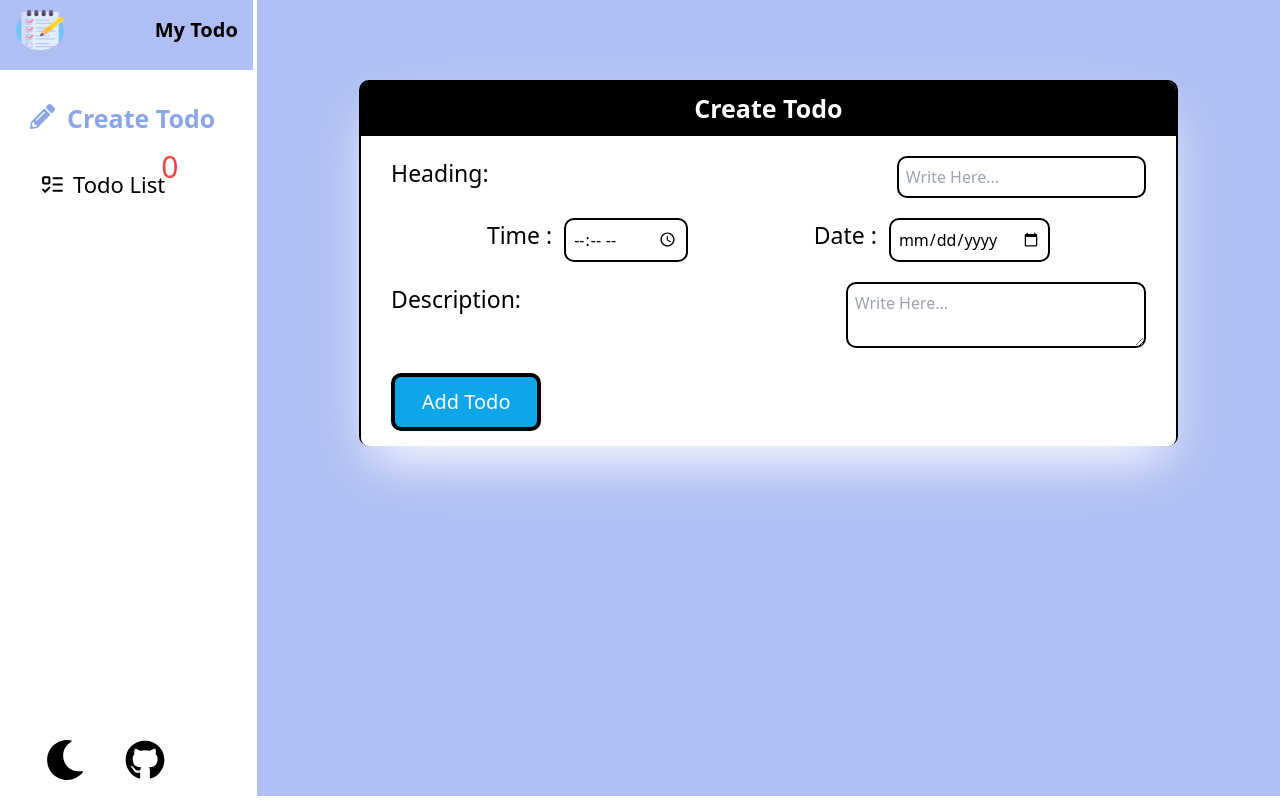
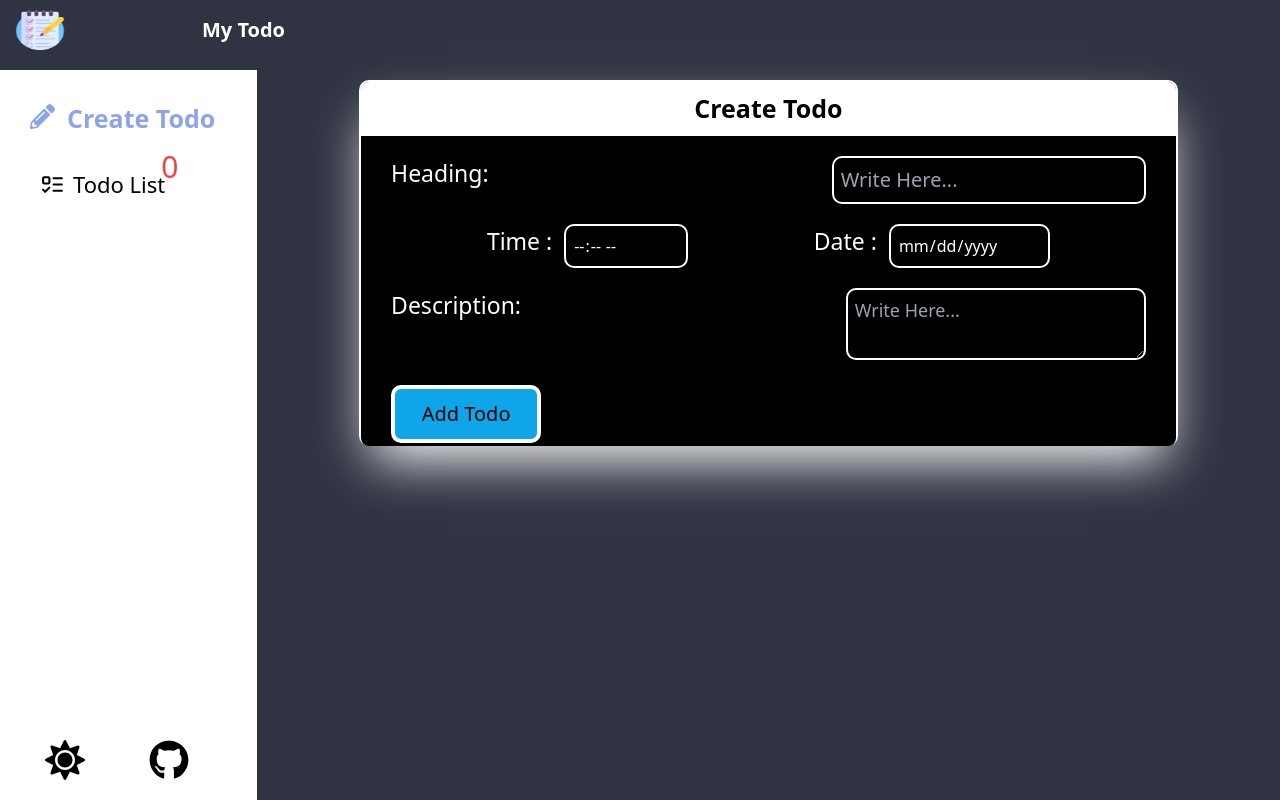
Before and after one commit to DesaiDixit123/Todo-App, a React (Vite) app: page / in a window 1280 px wide. Built offline with nearby package versions, Linux system fonts and the light colour scheme.

Commit message:
searchValue & themeChange

```diff
--- a/src/App.jsx
+++ b/src/App.jsx
@@ -2,17 +2,22 @@ import { BrowserRouter, Routes, Route } from "react-router-dom";
 import TodoForm from "./components/pages/TodoForm";
 import Aside from "./components/configs/Aside";
 import TodoList from "./components/pages/TodoList";
+import { useContext } from "react";
+import { GlobleProvider } from "./components/Context/GlobleContext";
 
 function App() {
+
+  const { theme } = useContext(GlobleProvider)
   return (
     <>
+    <section className={`${theme}`}>
       <BrowserRouter>
         <div className="grid xl:grid-cols-5 lg:grid-cols-5  md:grid-cols-18 sm:grid-cols-18 xl:gap-1 lg:gap-0 md:gap-0 sm:gap-0">
-          <div className="xlcol-span-1 md:col-span-1">
-            <Aside />
+          <div className="xlcol-span-1 md:col-span-1 ">
+            <Aside className/>
           </div>
 
-          <div className="bg-light-400 xl:col-span-4 lg:col-span-4 md:col-span-17 sm:col-span-17">
+          <div className="bg-[--mainBg] xl:col-span-4 lg:col-span-4 md:col-span-17 sm:col-span-17 h-[full]">
             <Routes>
               <Route path="/" element={<TodoForm />} />
               <Route path="Todolist" element={<TodoList />} />
@@ -20,6 +25,7 @@ function App() {
           </div>
         </div>
       </BrowserRouter>
+      </section>
     </>
   );
 }
--- a/src/components/Context/GlobleContext.jsx
+++ b/src/components/Context/GlobleContext.jsx
@@ -4,8 +4,6 @@ import { createContext, useEffect, useState } from "react";
 export const GlobleProvider = createContext();
 
 export default function GlobleContext({ children }) {
-
-
   const [inputValue, setInputValue] = useState({
     heading: "",
     time: "",
@@ -14,15 +12,24 @@ export default function GlobleContext({ children }) {
   });
 
   const [getData, setGetData] = useState([]);
+  const [searchTodo, setSearchTodo] = useState([]);
+  const [searchQur, setSearchqur] = useState("");
+  const [theme, setTheme] = useState("dark");
 
   useEffect(() => {
+    const storadeTheme = localStorage.getItem("theme")
+    if (storadeTheme !== null) {
+      setTheme(storadeTheme)
+    }
+
+
     const storeGetData = JSON.parse(localStorage.getItem("todoData")) || [];
     setGetData(storeGetData);
   }, []);
 
   const inputData = (e) => {
     const { name, value } = e.target;
-    setInputValue({ ...inputValue, [name]: value,id:new Date().getTime() });
+    setInputValue({ ...inputValue, [name]: value, id: new Date().getTime() });
   };
   console.log(inputValue);
 
@@ -34,20 +41,50 @@ export default function GlobleContext({ children }) {
 
     localStorage.setItem("todoData", JSON.stringify(updatedData));
 
-    setInputValue({heading:"",time:"",date:"",textArea:""})
+    setInputValue({ heading: "", time: "", date: "", textArea: "" });
     console.log(getData);
   };
 
+  const removeTodo = (id) => {
+    const filterData = getData.filter((item) => item.id !== id);
+    setGetData(filterData);
+    localStorage.setItem("todoData", JSON.stringify(filterData));
+    setSearchqur("");
+  };
 
-  const removeTodo=(id)=>{
-    const filterData=getData.filter(item=>item.id !== id)
-    setGetData(filterData);
-    localStorage.setItem("todoData",JSON.stringify(filterData))
+  const searchHandler = () => {
+    const searchValue = searchQur;
+    const filterData = getData.filter((item) =>
+      item.heading.toLowerCase().includes(searchValue.toLowerCase())
+    );
+    setSearchTodo(filterData);
+  };
+  useEffect(() => {
+    searchHandler();
+  }, [searchQur, getData]);
 
+  const themeButton = () => {
+    const themeValue = theme == "dark" ? "light" : "dark"
+    setTheme(themeValue)
+    localStorage.setItem("theme", themeValue)
   }
+
+
   return (
     <GlobleProvider.Provider
-      value={{ submissionFormHandler, inputData, getData,inputValue ,removeTodo}}
+      value={{
+        submissionFormHandler,
+        inputData,
+        getData,
+        inputValue,
+        removeTodo,
+        searchHandler,
+        setSearchqur,
+        searchTodo,
+        searchQur,
+        themeButton,
+        theme,
+      }}
     >
       {children}
     </GlobleProvider.Provider>
--- a/src/components/configs/Aside.jsx
+++ b/src/components/configs/Aside.jsx
@@ -1,50 +1,67 @@
 import todo from "../../assets/todo.png";
 import { Link, NavLink } from "react-router-dom";
-import { FaPencilAlt, FaGithub, FaMoon } from "react-icons/fa";
+import { FaPencilAlt, FaGithub, FaMoon, FaSun } from "react-icons/fa";
 import { LuListTodo } from "react-icons/lu";
 import { useContext } from "react";
 import { GlobleProvider } from "../Context/GlobleContext";
 import { GiHamburgerMenu } from "react-icons/gi";
 export default function Aside() {
-  const { getData } = useContext(GlobleProvider);
+  const { getData, themeButton, theme } = useContext(GlobleProvider);
   return (
     <>
-      <div className="">
-          <span className="xl:hidden lg:hidden md:text-[40px] sm:text-[40px] lg:flex md:flex sm:flex lg:justify-center md:justify-center sm:justify-center"><GiHamburgerMenu /></span>
-        <div className=" bg-light-400 px-[15px] py-[10px] h-[70px]">
+      <div className="fixed top-0">
+        <span className="xl:hidden lg:hidden md:text-[40px] sm:text-[40px] lg:flex md:flex sm:flex lg:justify-center md:justify-center sm:justify-center">
+          <GiHamburgerMenu />
+        </span>
+        <div className=" bg-[--mainBg] px-[15px] py-[10px] h-[70px] w-[300px]">
           <div className="flex justify-between">
-            <img src={todo} alt="" className="xl:w-[50px] lg:w-[50px] md:w-[40px]  md:h-[40px] xl:pt-0 md:pt-[10px]" />
+            <img
+              src={todo}
+              alt=""
+              className="xl:w-[50px] lg:w-[50px] md:w-[40px]  md:h-[40px] xl:pt-0 md:pt-[10px]"
+            />
 
-            <h1 className="text-[20px] font-bold pt-[5px] xl:block lg:block md:hidden">My Todo</h1>
+            <h1 className="text-[20px] font-bold pt-[5px] xl:block lg:block md:hidden text-[--white]">
+              My Todo
+            </h1>
           </div>
         </div>
-        <div className=" xl:h-[90.8vh] lg:h-[90.8vh] md:h-[90.8vh]  lg:bg-white relative">
+        <div className=" xl:h-[90.8vh] lg:h-[90.8vh] md:h-[90.8vh] relative">
           <NavLink to={"/"}>
             <div className="flex gap-3 xl:pl-[30px] lg:pl-[30px] md:pl-[17px] pt-[30px]">
               <FaPencilAlt className="xl:text-[25px] lg:text-[25px] md:text-[35px] relative top-1" />
-              <h1 className="font-semibold text-[25px] xl:block lg:block md:hidden ">Create Todo</h1>
+              <h1 className="font-semibold text-[25px] xl:block lg:block md:hidden ">
+                Create Todo
+              </h1>
             </div>
           </NavLink>
 
           <NavLink to={"Todolist"}>
-            <div className="flex gap-2 pt-[30px] xl:px-[40px] lg:px-[40px] md
-            px-0 md:pl-[12px]">
+            <div
+              className="flex gap-2 pt-[30px] xl:px-[40px] lg:px-[40px] md
+            px-0 md:pl-[12px]"
+            >
               <LuListTodo className="xl:text-[25px] lg:text-[25px] md:text-[40px] relative top-1" />
 
-              <h1 className="text-[22px] font-medium xl:block lg:block md:hidden">Todo List</h1>
+              <h1 className="text-[22px] font-medium xl:block lg:block md:hidden">
+                Todo List
+              </h1>
               <span className="text-red-500 text-[30px] relative bottom-6 -left-3 xl:block lg:block md:hidden ">
                 {getData.length}
               </span>
-
             </div>
           </NavLink>
 
           <div>
             <div className=" absolute bottom-0 ">
-              <div className="xl:flex xl:gap-10 xl:pl-[45px] lg:flex lg:gap-10 lg:pl-[45px] md:pl-[15px] pb-5 fixed bottom-0">
-                <Link>
-                  <FaMoon className="xl:text-[40px] lg:text-[40px] md:text-[30px] xl:relative xl:bottom-0 lg:relative lg:bottom-0 md:relative md:bottom-7" />
-                </Link>
+              <div className="xl:flex xl:gap-16 xl:pl-[45px] lg:flex lg:gap-16 lg:pl-[45px] md:pl-[15px] pb-5 fixed bottom-0">
+                <button onClick={themeButton}>
+                  {theme == "light" ?
+                    <FaMoon className="xl:text-[40px] lg:text-[40px] md:text-[30px] xl:relative xl:bottom-0 lg:relative lg:bottom-0 md:relative md:bottom-7" />
+                   :
+                    <FaSun className="xl:text-[40px] lg:text-[40px] md:text-[30px] xl:relative xl:bottom-0 lg:relative lg:bottom-0 md:relative md:bottom-7" />
+                  }
+                </button>
                 <Link>
                   <FaGithub className="xl:text-[40px] lg:text-[40px] md:text-[30px]" />
                 </Link>
--- a/src/components/pages/TodoForm.jsx
+++ b/src/components/pages/TodoForm.jsx
@@ -7,51 +7,51 @@ export default function TodoForm() {
     <>
       <div>
         <form onSubmit={submissionFormHandler}>
-          <div className="flex justify-center pt-[80px]  xl:bg-light-400">
-            <div className="xl:w-[80%] lg:w-[65%] border-2 border-black h-[366px]  shadow-2xl shadow-white rounded-[10px]">
+          <div className="flex justify-center pt-[80px]  xl:bg-[--mainBg] h-[100vh]">
+            <div className="xl:w-[80%] lg:w-[65%] border-2 border-[--white] h-[366px]  shadow-2xl shadow-white rounded-[10px]">
               <div>
-                <h1 className="bg-black text-white text-center xl:text-[25px] lg:text-[22px] rounded-t-lg py-2 font-semibold">
+                <h1 className="bg-[--white] text-[--black] text-center xl:text-[25px] lg:text-[22px] rounded-t-lg py-2 font-semibold">
                   Create Todo
                 </h1>
               </div>
-              <div className="bg-white h-[310px] rounded-b-lg">
+              <div className="bg-[--black] h-[310px] rounded-b-lg">
                 <div className="flex justify-between pt-5 px-[30px]">
-                  <h2 className="xl:text-[23px] lg:text-[20px] font-medium">Heading:</h2>
+                  <h2 className="xl:text-[23px] lg:text-[20px] font-medium text-[--white]">Heading:</h2>
                   <input
                     type="text"
                     placeholder="Write Here..."
                     onChange={inputData}
                     value={inputValue.heading}
                     name="heading"
-                    className="border-2 border-black outline-none xl:p-[7px] rounded-[10px] lg:p-[4px]"
+                    className="border-2 border-[--white] bg-[--black] text-[--white] outline-none xl:p-[7px] rounded-[10px] lg:p-[4px] text-[20px]"
                   />
                 </div>
                 <div className="flex justify-evenly pt-[20px]">
                   <div className="flex gap-3">
-                    <h2 className="xl:text-[23px] lg:text-[20px] font-medium">Time : </h2>
+                    <h2 className="xl:text-[23px] lg:text-[20px] font-medium text-[--white]">Time : </h2>
                     <input
                       type="time"
                       name="time"
                       onChange={inputData}
                       value={inputValue.time}
                       id=""
-                      className="border-2 border-black xl:p-[7px] lg:p-[4px] rounded-[10px] px-[10px]"
+                      className="border-2 border-[--white] bg-[--black] text-[--white] xl:p-[7px] lg:p-[4px] rounded-[10px] px-[10px]"
                     />
                   </div>
 
                   <div className="flex gap-3">
-                    <h2 className="xl:text-[23px] lg:text-[20px] font-medium">Date : </h2>
+                    <h2 className="xl:text-[23px] lg:text-[20px] font-medium text-[--white]">Date : </h2>
                     <input
                       type="date"
                       name="date"
                       onChange={inputData}
                       value={inputValue.date}
                       id=""
-                      className="border-2 border-black xl:p-[7px] lg:p-[4px] rounded-[10px]"
+                      className="border-2  border-[--white] bg-[--black] text-[--white] xl:p-[7px] lg:p-[4px] rounded-[10px]"
                     />
                   </div>
                 </div>
-                <div className="flex justify-between px-[30px] pt-[20px]">
+                <div className="flex justify-between px-[30px] pt-[20px] text-[--white]">
                   <h2 className="xl:text-[23px] lg:text-[20px] font-medium">Description:</h2>
                   <textarea
                     name="textArea"
@@ -59,11 +59,11 @@ export default function TodoForm() {
                     value={inputValue.textArea}
                     id=""
                     placeholder="Write Here..."
-                    className="border-2 border-black outline-none xl:w-[300px] lg:w-[250px] rounded-[10px] xl:p-[7px] lg:p-[4px]"
+                    className="border-2 border-[--white] bg-[--black] text-[--white] outline-none xl:w-[300px] lg:w-[250px] rounded-[10px] xl:p-[7px] lg:p-[4px] text-[18px]"
                   ></textarea>
                 </div>
                 <div className="pt-[25px] px-[30px]">
-                  <button className="border-4 border-black bg-AddBtn-600 xl:p-[10px] lg:p-[6px] rounded-[10px] xl:w-[150px] lg:w-[110px] text-white font-medium xl:text-[20px] lg:text-[18px]">
+                  <button className="border-4 border-[--white] bg-AddBtn-600 xl:p-[10px] lg:p-[6px] rounded-[10px] xl:w-[150px] lg:w-[110px] text-[--black] font-medium xl:text-[20px] lg:text-[18px]">
                     Add Todo
                   </button>
                 </div>
--- a/src/components/pages/TodoList.jsx
+++ b/src/components/pages/TodoList.jsx
@@ -1,62 +1,112 @@
 import { useContext } from "react";
 import { Link } from "react-router-dom";
-import  { GlobleProvider } from "../Context/GlobleContext";
+import { GlobleProvider } from "../Context/GlobleContext";
 import TodoCart from "./TodoCard";
-import { FaPencilAlt} from "react-icons/fa"
+import { FaPencilAlt } from "react-icons/fa";
 export default function TodoList() {
-
-  const {getData}=useContext(GlobleProvider)
-
-
+  const { getData, searchTodo, setSearchqur, searchQur } =
+    useContext(GlobleProvider);
 
   return (
     <>
-      <div className="px-[40px] py-[20px]">
-          <input type="text" placeholder="Search Your Todo..."  className="border-4 border-black p-[7px] w-[300px] rounded-[15px]"/>
-        </div>
-{getData.length===0?(
-  <div className="flex justify-center pt-[40px]">
 
-  <div className="w-[400px] bg-white p-[40px] border-dashed border-4 border-red-500">
+
+      {getData.length === 0 ? (
+      <div  className="h-[100vh]">
+        <div className="flex justify-center pt-[40px] ">
+          <div className="w-[400px] bg-[--black] p-[40px] border-dashed border-4 border-red-500">
             <div>
-          <h1 className="text-center text-[30px] font-semibold">Todo List Is Blank!</h1>
+              <h1 className="text-center text-[30px] font-semibold text-[--white]">
+                Todo List Is Blank!
+              </h1>
             </div>
 
             <div className="flex justify-center pt-[20px] gap-6">
-          <p className="text-[20px]">Go to add todo:</p>
-          <Link to={"/"} className="flex text-[20px] gap-2 relative text-createTodo-600 ">
+              <p className="text-[20px] text-[--white]">Go to add todo:</p>
+              <Link
+                to={"/"}
+                className="flex text-[20px] gap-2 relative text-createTodo-600 hover:text-red-700"
+              >
                 <span>
-              <FaPencilAlt className="relative top-1 "/>
+                  <FaPencilAlt className="relative top-1 " />
                 </span>
                 <span>Createtodo</span>
-          <hr className="w-[132px] border-createTodo-600 absolute top-[30px] "/>
+                {/* <hr className="w-[132px] border-createTodo-600 absolute top-[30px] " /> */}
               </Link>
             </div>
           </div>
           </div>
-):(
+        </div>
+      ) : !searchQur == "" ? (
+        <div>
+             <div className="px-[40px] py-[20px] ">
+        <input
+          type="text"
+          placeholder="Search Your Todo..."
+          className="border-4 border-[--white] bg-[--black] text-[20px] p-[7px] w-[300px] rounded-[15px]"
+          value={searchQur}
+          onChange={(e) => setSearchqur(e.target.value)}
+        />
+      </div>
+          {searchTodo.map((val, index) => {
+            return (
+              <TodoCart
+                key={index}
+                TodoItem={{
+                  heading: val.heading,
+                  textArea: val.textArea,
+                  time: val.time,
+                  date: val.date,
+                  createdDate: `${new Date(val.id).getDate()}/${new Date(
+                    val.id
+                  ).getMonth()}/${new Date().getFullYear()}`,
+                  createdTime: `${new Date(val.id).getHours()} : ${new Date(
+                    val.id
+                  ).getMinutes()} ${
+                    new Date(val.id).getHours() >= 12 ? "pm" : "am"
+                  }`,
+                  id: val.id,
+                }}
 
+              />
+            );
+          })}
+        </div>
+      ) : (
         <div>
-
-    {getData.map((val,index)=>{
-    return  <TodoCart key={index} TodoItem={{
-        heading:val.heading,
-        textArea:val.textArea,
-        time:val.time,
-        date:val.date,
-        createdDate:`${new Date(val.id).getDate()}/${new Date(val.id).getMonth()}/${new Date().getFullYear()}`,
-        createdTime: `${new Date(val.id).getHours()} : ${new Date(val.id).getMinutes()} ${new Date(val.id).getHours() >= 12 ? 'pm' : 'am'}`,
-        id:val.id,
-
-      }}/>
+          <div className="px-[40px] py-[20px]">
+        <input
+          type="text"
+          placeholder="Search Your Todo..."
+          className="border-4 border-black p-[7px] w-[300px] rounded-[15px]"
+          value={searchQur}
+          onChange={(e) => setSearchqur(e.target.value)}
+        />
+      </div>
+          {getData.map((val, index) => {
+            return (
+              <TodoCart
+                key={index}
+                TodoItem={{
+                  heading: val.heading,
+                  textArea: val.textArea,
+                  time: val.time,
+                  date: val.date,
+                  createdDate: `${new Date(val.id).getDate()}/${new Date(
+                    val.id
+                  ).getMonth()}/${new Date().getFullYear()}`,
+                  createdTime: `${new Date(val.id).getHours()} : ${new Date(
+                    val.id
+                  ).getMinutes()} ${
+                    new Date(val.id).getHours() >= 12 ? "pm" : "am"
+                  }`,
+                  id: val.id,
+                }}
+              />
+            );
           })}
         </div>
       )}
-
-
-
-
-
     </>
   );
 }
--- a/src/index.css
+++ b/src/index.css
@@ -8,3 +8,17 @@
 .textClor {
     color: gray;
 }
+
+.dark {
+    --black: black;
+    --white: white;
+    --mainBg: #303442;
+    --aside: #1f1f1f;
+}
+
+.light {
+    --black: white;
+    --white: black;
+    --mainBg: #afbff3;
+    --aside: #ffffff;
+}
```
Also changed, not shown: src/components/pages/TodoCard.jsx (+8 -8 lines). Lines whose indentation alone changed are shown as unchanged.
